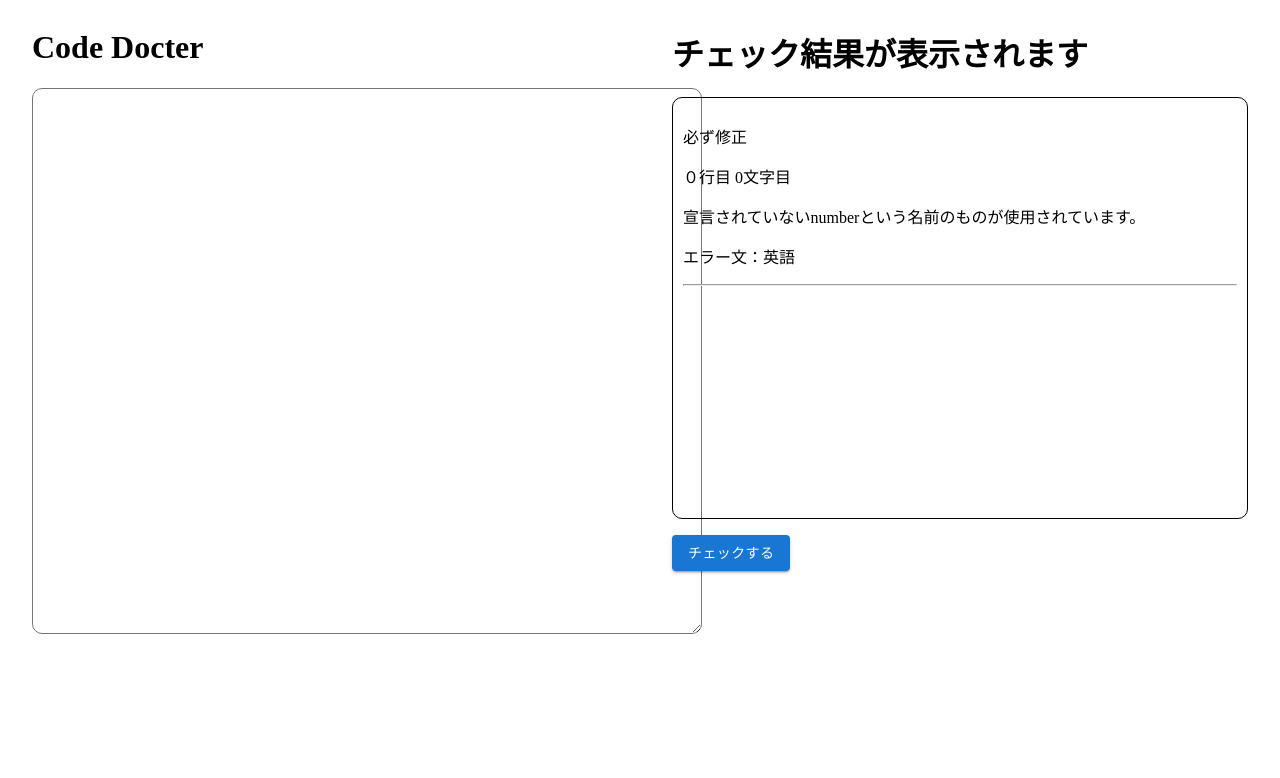
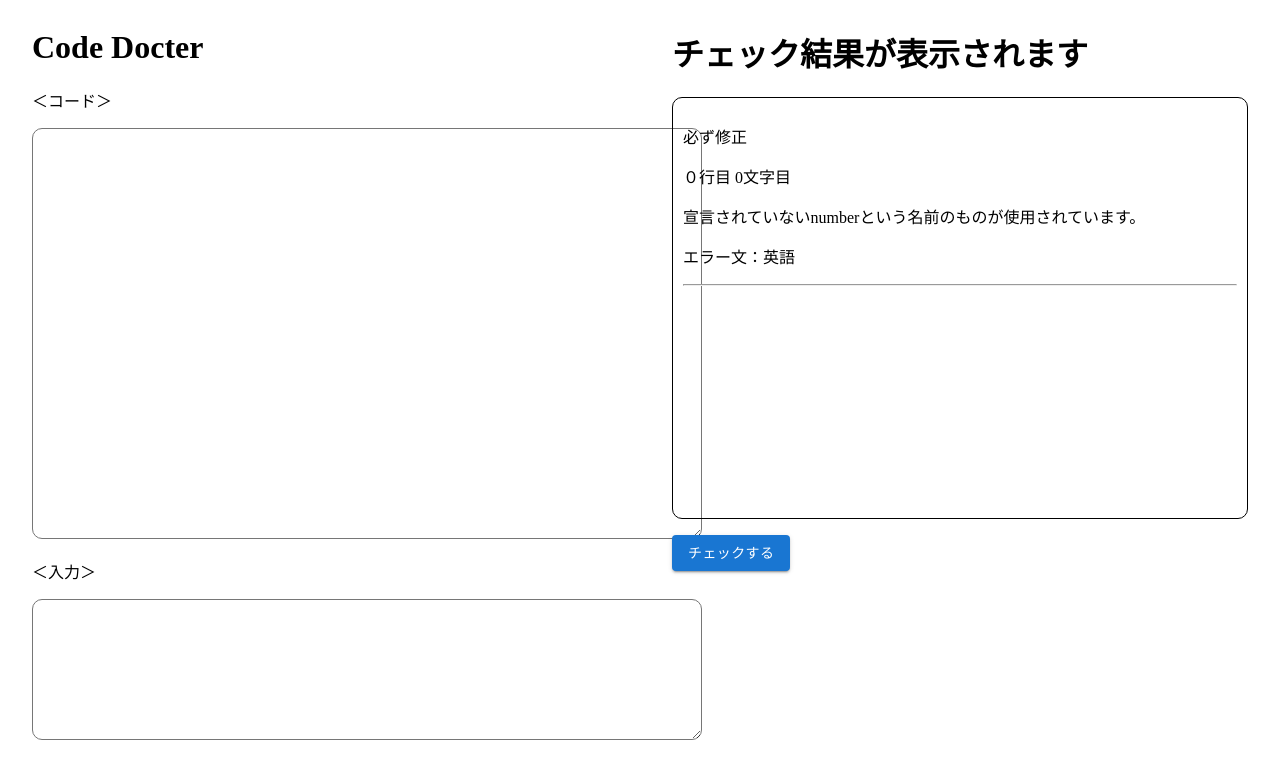
Before and after one commit to KHashimoto3/HCG2023, a React (Vite) app in the folder front/: page / in a window 1280 px wide. Shown: the top 778 px of the page. Built offline with nearby package versions, Linux system fonts and the light colour scheme.

Commit message:
インプットの入力欄を追記した。

```diff
--- a/front/src/components/features/CodeCheck.tsx
+++ b/front/src/components/features/CodeCheck.tsx
@@ -5,6 +5,7 @@ import { useState } from "react";
 
 export const CodeCheck = () => {
   const [code, setCode] = useState<string>("");
+  const [codeInput, setCodeInput] = useState<string>("");
 
   const checkCode = () => {
     console.log("チェックします：" + code);
@@ -14,7 +15,12 @@ export const CodeCheck = () => {
     <>
       <Grid container spacing={2}>
         <Grid item xs={6}>
-          <CodeCheckInput code={code} setCode={setCode} />
+          <CodeCheckInput
+            code={code}
+            setCode={setCode}
+            codeInput={codeInput}
+            setCodeInput={setCodeInput}
+          />
         </Grid>
         <Grid item xs={6}>
           <CodeCheckList checkCode={checkCode} />
--- a/front/src/components/features/CodeCheckInput.tsx
+++ b/front/src/components/features/CodeCheckInput.tsx
@@ -3,21 +3,33 @@ import { Container } from "@mui/material";
 type Props = {
   code: string;
   setCode: (code: string) => void;
+  codeInput: string;
+  setCodeInput: (input: string) => void;
 };
 
 export const CodeCheckInput = (props: Props) => {
   const { code, setCode } = props;
+  const { codeInput, setCodeInput } = props;
   return (
     <>
       <Container maxWidth="md">
         <h1>Code Docter</h1>
+        <p>＜コード＞</p>
         <textarea
-          rows={20}
+          rows={15}
           cols={45}
           style={{ fontSize: "18pt", borderRadius: "10px" }}
           value={code}
           onChange={(e) => setCode(e.target.value)}
         />
+        <p>＜入力＞</p>
+        <textarea
+          rows={5}
+          cols={45}
+          style={{ fontSize: "18pt", borderRadius: "10px" }}
+          value={codeInput}
+          onChange={(e) => setCodeInput(e.target.value)}
+        />
       </Container>
     </>
   );
```
